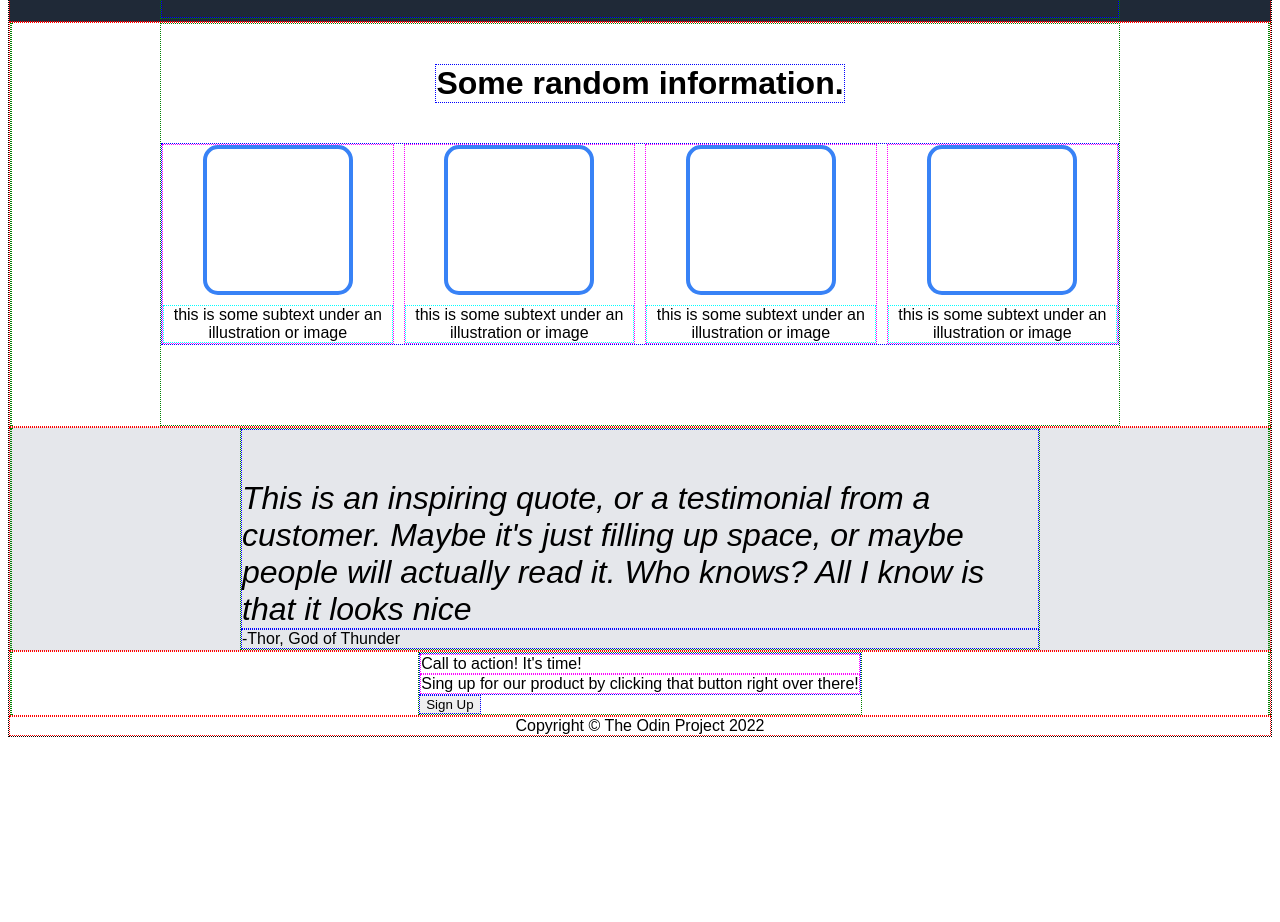
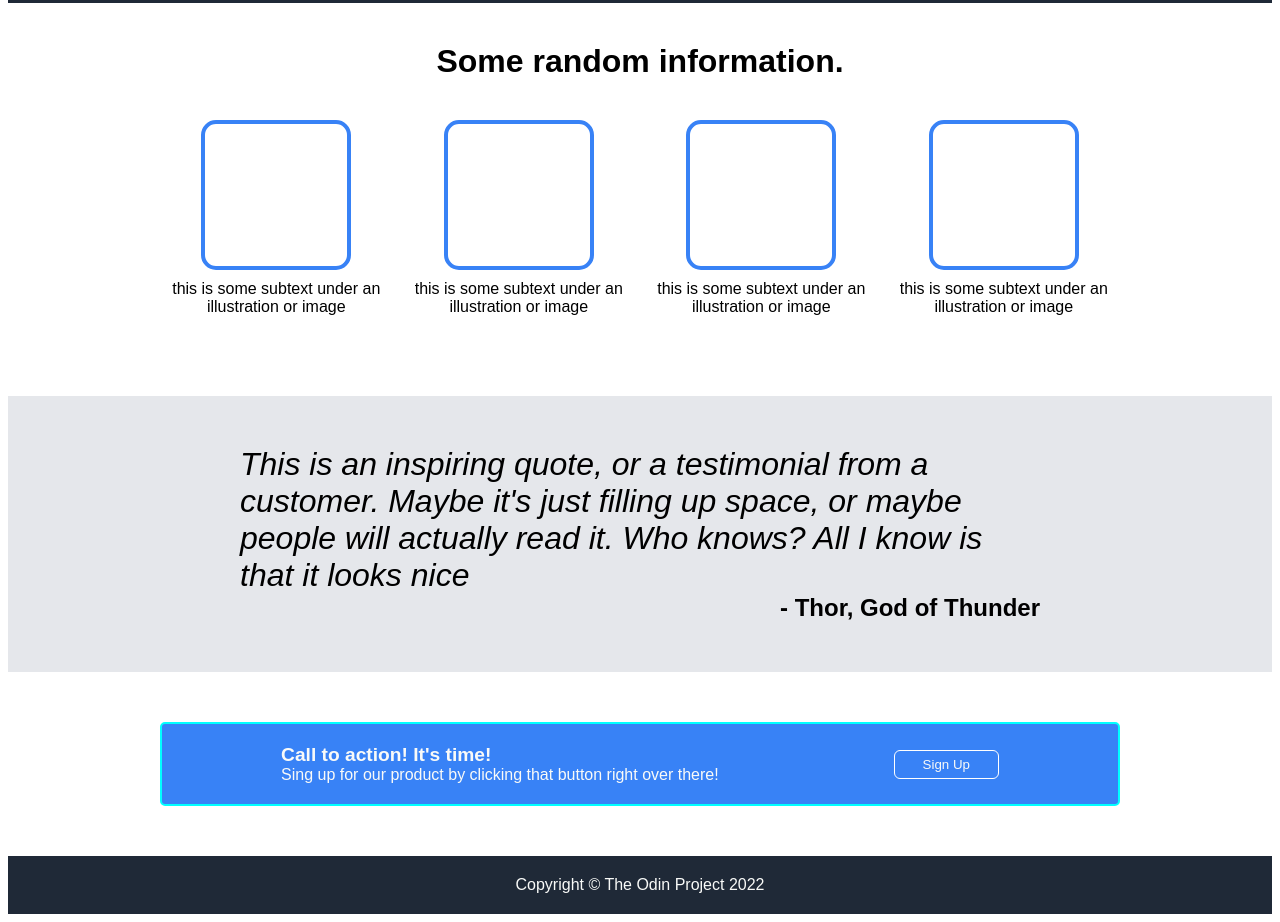
Before and after one commit to bagas-na/odin-landing-page, a plain HTML site: page index.html in a window 1280 px wide. Shown: the part 345-1267 px from the top of the page. Before the commit the page ends 1090 px from the top, so only its background shows below. Drawn offline with Linux system fonts and the light colour scheme.

Commit message:
Complete page by changing quote, banner, and footer parts

```diff
--- a/styles.css
+++ b/styles.css
@@ -1,4 +1,4 @@
-body {
+/* body {
     border: 1px dotted black;
 }
 
@@ -20,7 +20,7 @@ body > * > * > * > * {
 
 body > * > * > * > * > * {
     border: 1px dotted cyan;
-}
+} */
 
 
 div {
@@ -151,6 +151,7 @@ body > div {
 
 .quote {
     background-color:  #E5E7EB;
+    padding: 50px 0;
 }
 
 .quote .center {
@@ -165,15 +166,52 @@ body > div {
     font-size: 32px;
     font-weight: lighter;
     font-style: italic;
-    padding-top: 50px;
+
 }
 
 .quote .author {
-    align-self: right;
+    text-align: right;
+    font-size: 24px;
+    font-weight: bold;
 }
 
+.banner {
+    display: flex;
+    align-items: center;
+}
+
+.banner .center {
+    width: 100%;
+    border: 2px solid aqua;
+    background-color: #3882F6;
+    color:#F9FAF8;
+    border-radius: 5px;
+    padding: 20px 2.5%;
+    margin: 50px 0;
+    display: flex;
+    align-items: center;
+    justify-content: space-around;
+}
+
+.banner .text {
+    font-weight: bold;
+    font-size: 1.2em;
+}
+
+.banner button {
+    box-sizing: content-box;
+    color: #F9FAF8;
+    background-color: #3882F6;
+    border: 1px solid white;
+    padding: 6px 28px;
+    border-radius: 6px;
+    white-space: nowrap
+}
 
 .footer {
     display: flex;
     justify-content: center;
+    background-color: #1F2937;
+    color: #F9FAF8;
+    padding: 20px 0;
 }
```
Also changed, not shown: index.html (+1 -1 lines).
